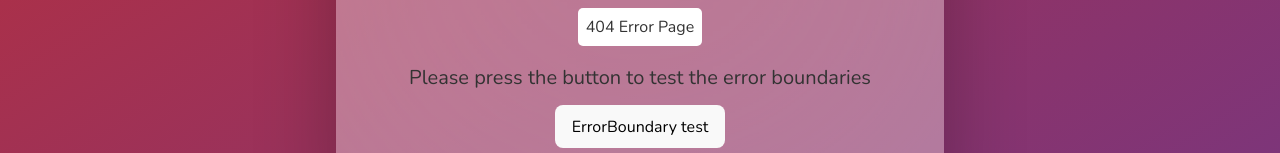
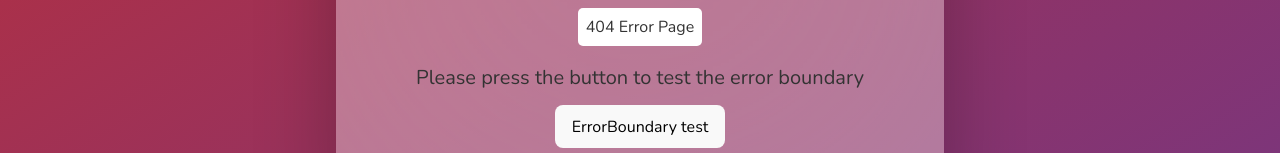
Before and after one commit to ololadeDOTdev/counter_app-version_2, a React (Vite) app: page / in a window 1280 px wide. Shown: the part 466-619 px from the top of the page. Built offline with nearby package versions, Linux system fonts and the light colour scheme.

Commit message:
error page

```diff
--- a/src/App.css
+++ b/src/App.css
@@ -98,8 +98,11 @@ p {
   margin-top: -12px;
 }
 .error-boundary {
-  font-size: 18px;
+  font-size: 24px;
   margin: 68px 12px;
+}
+.error-page {
+  margin-top: 1em;
 }
 .logo {
   height: 6em;
--- a/src/App.jsx
+++ b/src/App.jsx
@@ -15,7 +15,7 @@ const router = createBrowserRouter([
   {
     path: "*",
     element: (
-      <div>
+      <div className="container">
         <h1 className="error-page">
           Oops! It looks like you have stumbled upon a 404 error page.
         </h1>
--- a/src/ErrorTest.jsx
+++ b/src/ErrorTest.jsx
@@ -8,7 +8,7 @@ function ErrorTest() {
   }
   return (
     <div>
-      <h2>Please press the button to test the error boundaries</h2>
+      <h2>Please press the button to test the error boundary</h2>
       <button onClick={() => setHasError(true)}>ErrorBoundary test</button>
     </div>
   );
```
